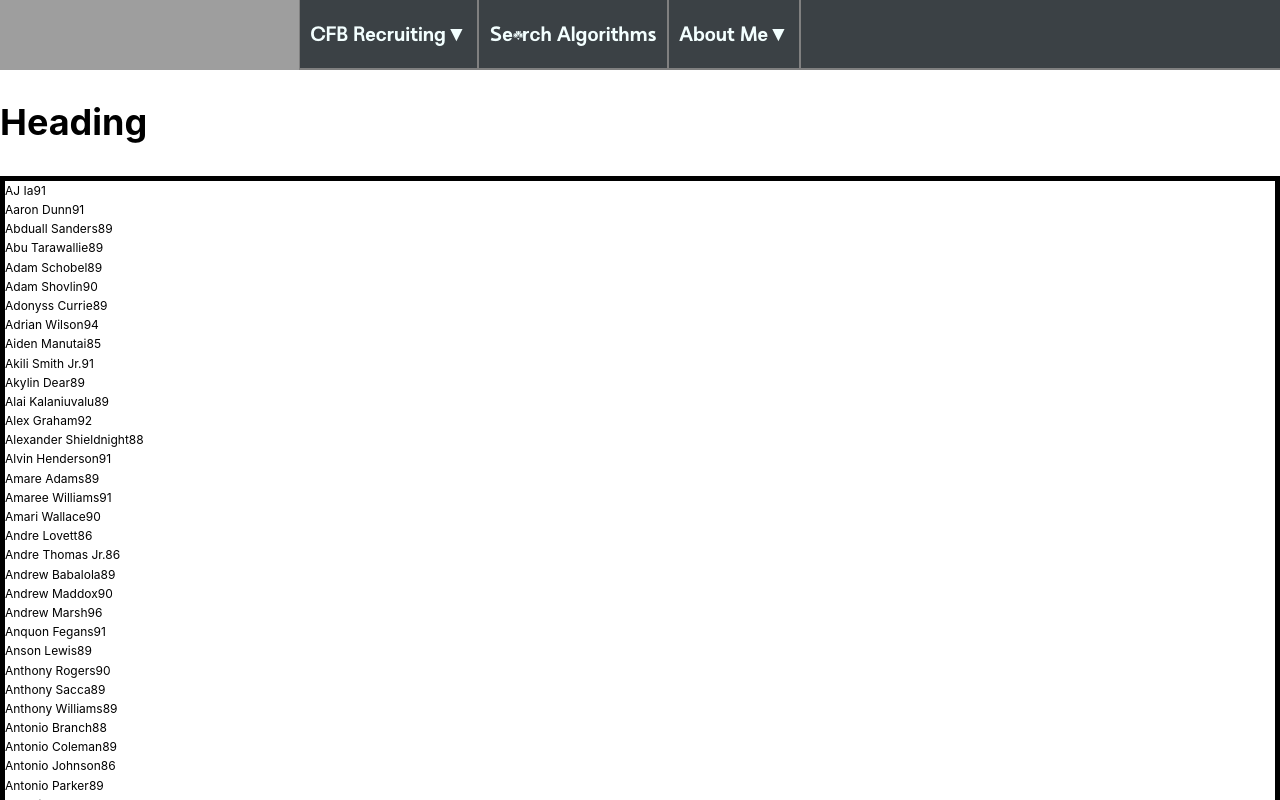
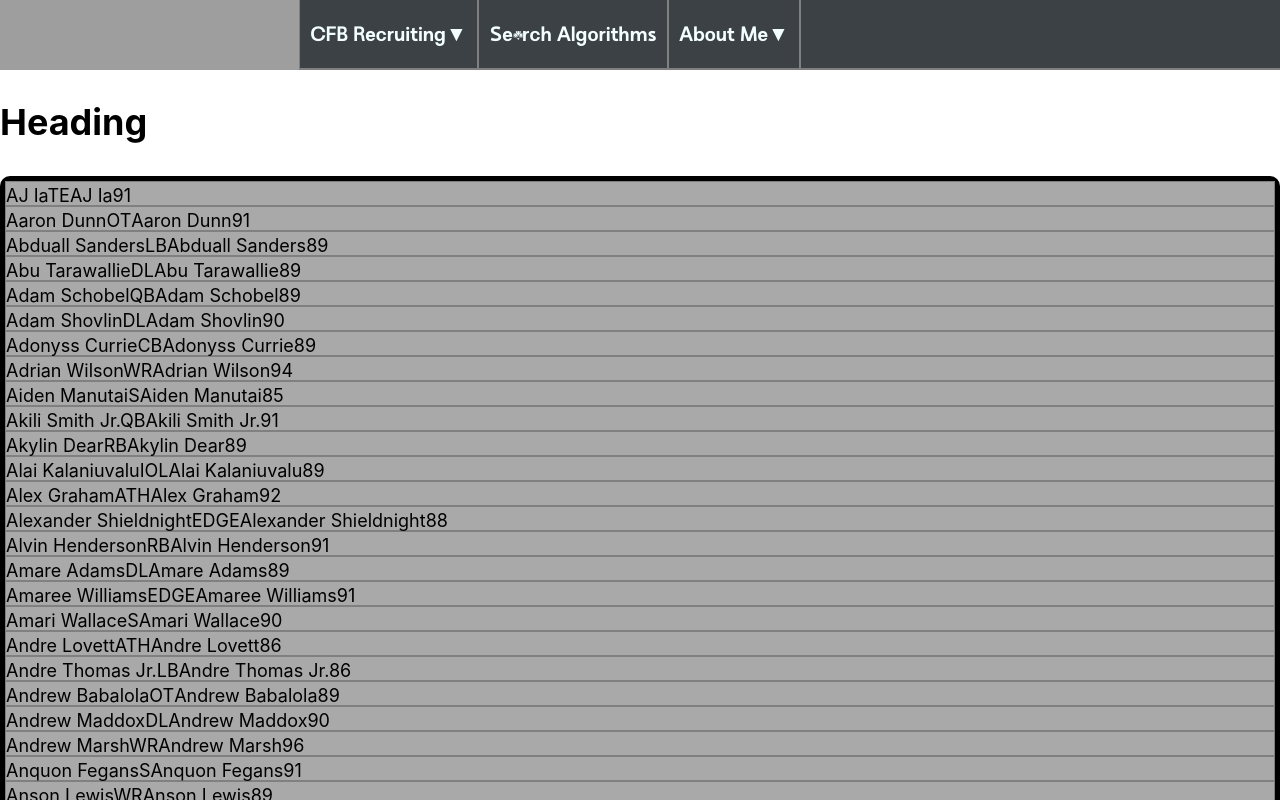
Before and after one commit to ldnelson16/Portfolio, a Next.js app: page /cfbrecruiting/sortable in a window 1280 px wide. Shown: the top 800 px of the page. Built offline with nearby package versions, Linux system fonts and the light colour scheme; grey boxes are pictures that could not be loaded.

Commit message:
Updating playertable info,
Trying to make a flexbox div format for which to load the playerinfo into

```diff
--- a/components/playertable.js
+++ b/components/playertable.js
@@ -8,6 +8,9 @@ import playerdata from '../data/classof2025data.json'
 function playerCell(data,key){
     return(
         <div className={styles.playerCell} id={key}>
+            <div className={styles.playerinfo}>
+                {data["name"]+data["Pos"]}
+            </div>
             {data["name"]+data["ON3 Rating"]}
         </div>
     );
--- a/styles/playertable.module.css
+++ b/styles/playertable.module.css
@@ -1,8 +1,21 @@
 .playerCell{
     width: 100%;
-    font-size: 12px;
+    height: 25px;
+    border: 1px solid gray;
+    display: flex;
+    background-color: darkgrey;
+}
+.playerInfo{
+    width: 500px;
+    display: block;
+    border-right: 2px solid white;
+    padding: 1px;
+}
+.playerCell:hover{
+    background-color: lightgrey;
 }
 .playerTable{
     width: 100%;
     border: 5px solid black;
+    border-radius: 10px;
 }
```
